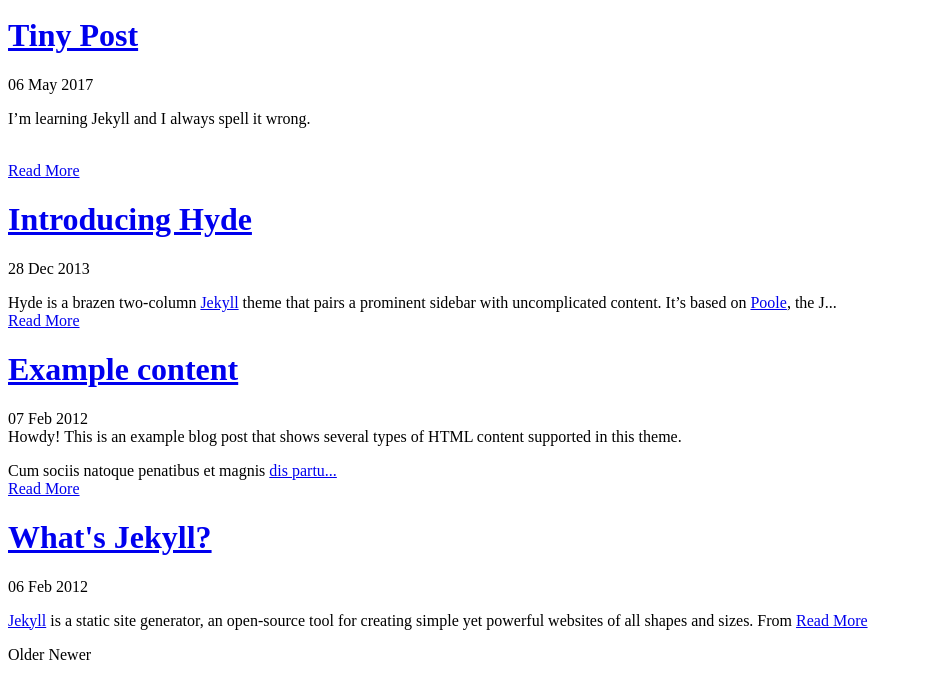
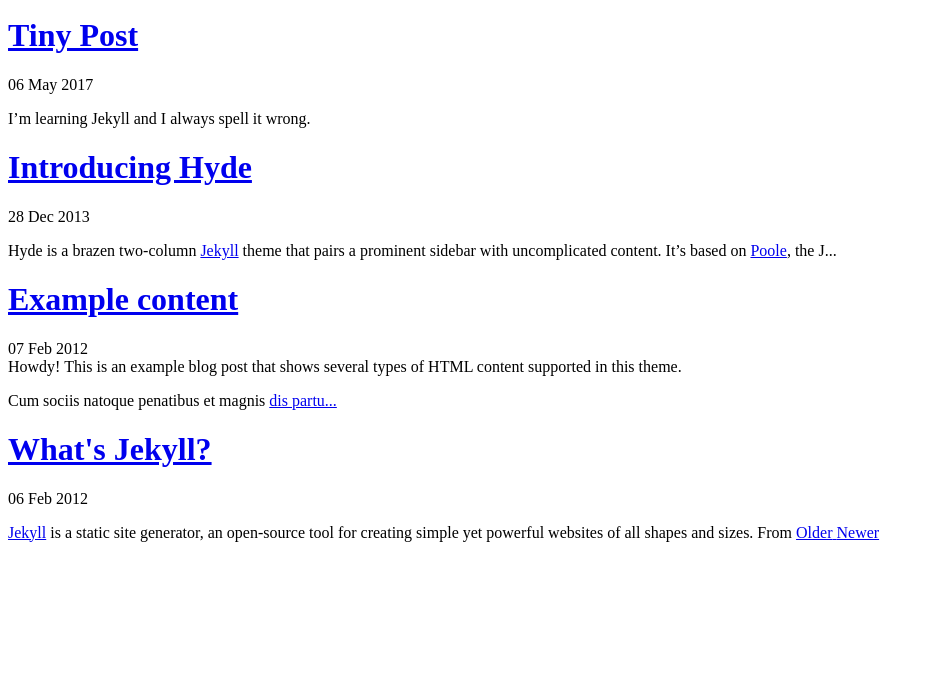
Before and after one commit to SteveMHD/smdotio.github.io, a Jekyll site: the page built from index.html, in a window 1280 px wide, cut to the strip 112-811 px from the top of the page. Shown: the whole strip, without its empty margins (0-934 px from the left). Built offline with Jekyll 4.4.1, drawn with Linux system fonts in a browser that asks for light colours; the list of posts is cut into pages by our own code.

Commit message:
fix conditional

```diff
--- a/index.html
+++ b/index.html
@@ -15,8 +15,9 @@
     <span class="post-date">{{ post.date | date_to_string }}</span>
 
     {{ post.content | truncate: 200 }}
-    {% if post.content | size > 200 %}
-      <br>
+
+    {% assign charCount = {{ post.content | size }} %}
+    {% if charCount > 200 %}
       <a href="{{ post.url }}">Read More</a>
     {% endif %}
   </div>
```
